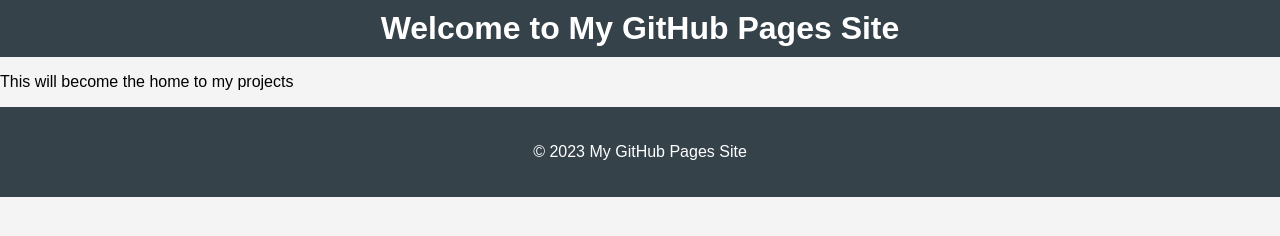
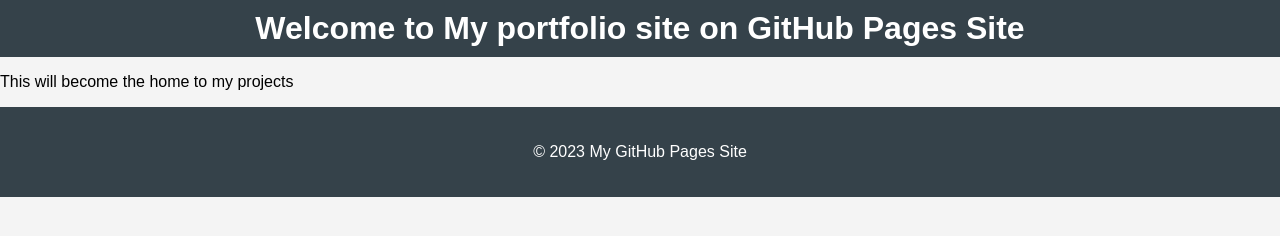
Before and after one commit to devopscmplify/project-house, a website: page src/index.html in a window 1280 px wide. Drawn offline with Linux system fonts and the light colour scheme.

```diff
--- a/src/index.html
+++ b/src/index.html
@@ -8,7 +8,7 @@
 </head>
 <body>
     <header>
-        <h1>Welcome to My GitHub Pages Site</h1>
+        <h1>Welcome to My portfolio site on GitHub Pages Site</h1>
     </header>
     <main>
         <p>This will become the home to my projects</p>
```
